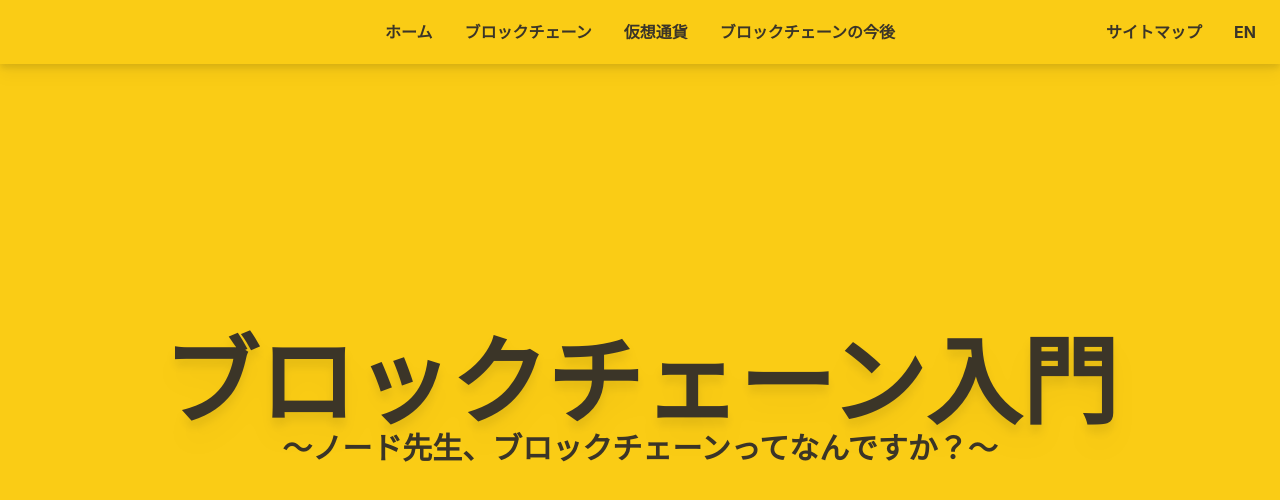
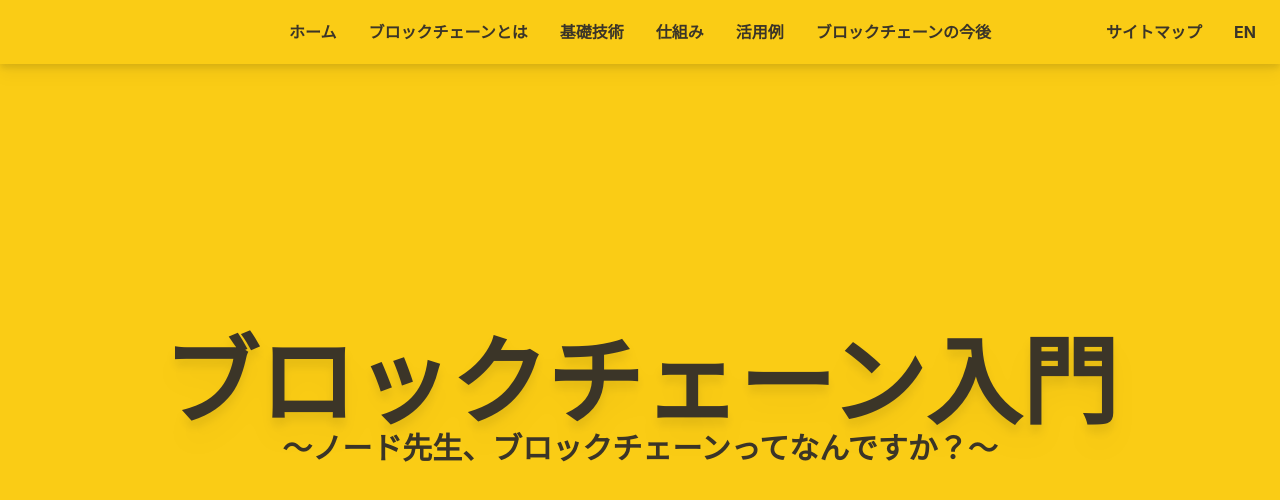
Before and after one commit to gatolife-creator/webcontest, a React (Create React App) app: page / in a window 1280 px wide. Shown: the top 500 px of the page. Built offline with nearby package versions, Linux system fonts and the light colour scheme; what prettier-plugin-tailwindcss would draw is missing.

Commit message:
ナビゲーションバーを修正した。

```diff
--- a/src/components/Navbar.tsx
+++ b/src/components/Navbar.tsx
@@ -7,7 +7,10 @@ export const Navbar = () => {
   const [notifications, setNotifications] = useState<JSX.Element[]>([]);
   const onHandleClick = () => {
     const notification = (
-      <Notification text="English version is not ready." time={4000}></Notification>
+      <Notification
+        text="English version is not ready."
+        time={4000}
+      ></Notification>
     );
     setNotifications([...notifications, notification]);
   };
@@ -45,7 +48,7 @@ export const Navbar = () => {
                 to="/content.html?chapter=1&section=0"
                 className="font-bold"
               >
-                ブロックチェーン
+                ブロックチェーンとは
               </Link>
             </li>
             <li>
@@ -53,7 +56,23 @@ export const Navbar = () => {
                 to="/content.html?chapter=2&section=0"
                 className="font-bold"
               >
-                仮想通貨
+                基礎技術
+              </Link>
+            </li>
+            <li>
+              <Link
+                to="/content.html?chapter=3&section=0"
+                className="font-bold"
+              >
+                仕組み
+              </Link>
+            </li>
+            <li>
+              <Link
+                to="/content.html?chapter=3&section=0"
+                className="font-bold"
+              >
+                活用例
               </Link>
             </li>
             <li>
@@ -81,7 +100,7 @@ export const Navbar = () => {
           </ul>
         </div>
       </div>
-      {notifications.map((notification) => (notification))}
+      {notifications.map((notification) => notification)}
     </>
   );
 };
```
